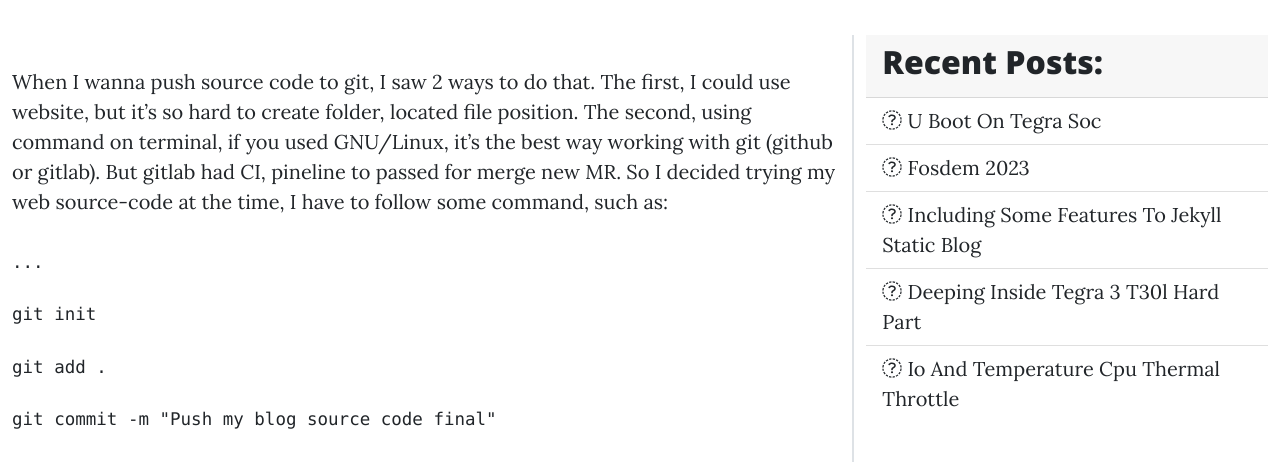
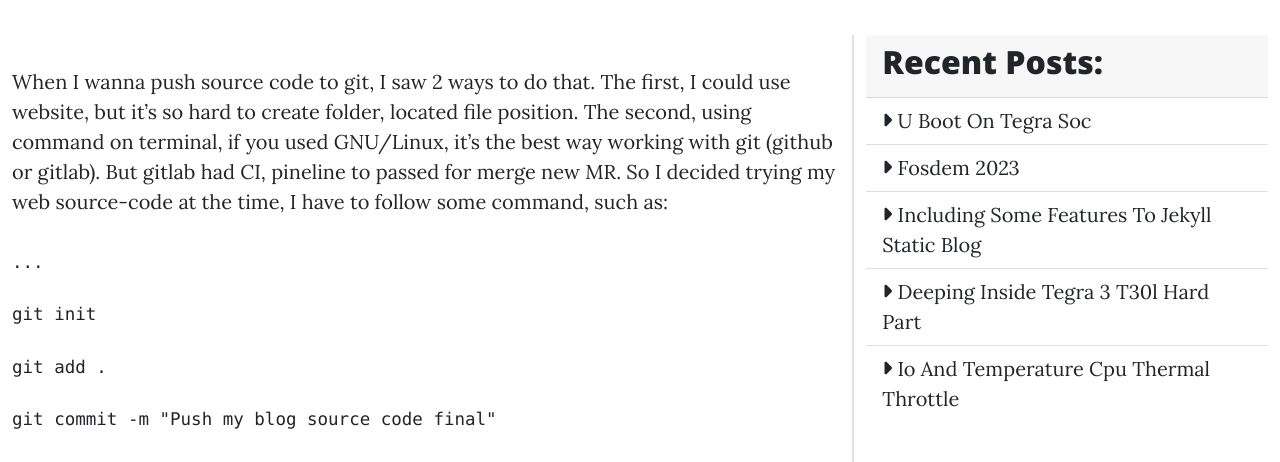
Before and after one commit to Baonks81/baonks81.github.io, a Jekyll site: the page built from _posts/2023-01-16-working-on-command-and-using-git.md, in a window 1280 px wide. Shown: the part 515-977 px from the top of the page. Built offline with Jekyll 4.4.1, drawn with Linux system fonts in a browser that asks for light colours; nearby versions of some CDN libraries; library files that are not in the unit come from our copies.

Commit message:
Update recent.html

```diff
--- a/_includes/recent.html
+++ b/_includes/recent.html
@@ -10,7 +10,7 @@
          {% assign forloop.index = forloop.index | plus:1 %}
        {% else %}
          {% assign countPost = countPost | plus:1 %}
-         <li class="list-group-item"><i class="fa-sharp fa-solid fa-caret-right"></i> <a href="{{ post.url }}">{{ post.title }}</a></li>
+         <li class="list-group-item"><i class="fa-solid fa-caret-right"></i> <a href="{{ post.url }}">{{ post.title }}</a></li>
        {% endif %}
          {% else %}
            {% break %}
```
